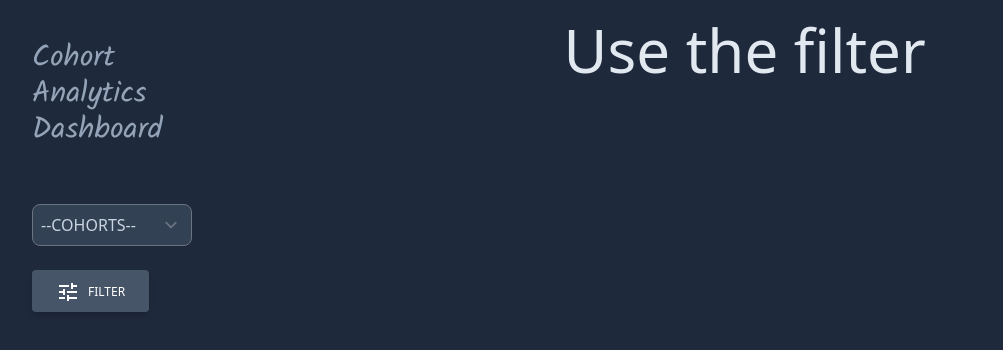
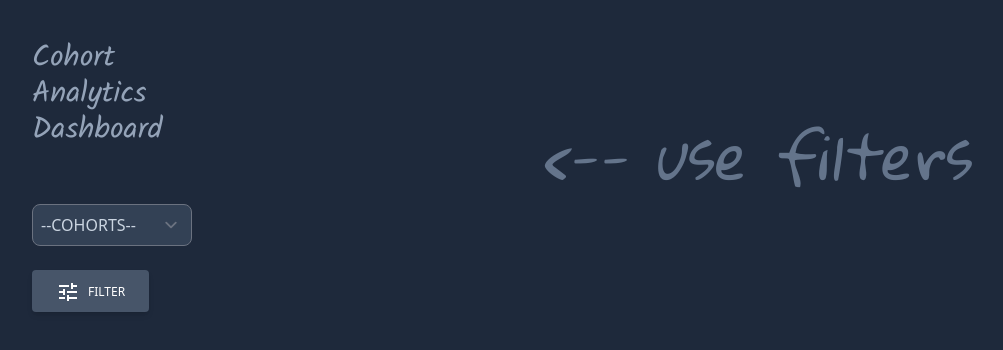
Before and after one commit to AhmedAnwarHafez/cohort-analytics-dashboard, a SvelteKit app: page / in a window 1280 px wide. Shown: the top 350 px of the page, without its empty margins (16-1019 px from the left). Built offline with nearby package versions, Linux system fonts and the light colour scheme.

Commit message:
improve styling

```diff
--- a/src/routes/+layout.svelte
+++ b/src/routes/+layout.svelte
@@ -80,13 +80,13 @@
 			</button>
 		</form>
 	</aside>
-	<section class="col-span-11 mt-5 mr-5 w-1/6 grow">
+	<section class="col-span-11 flex w-1/6 grow items-center justify-center">
 		{#if data.students.length > 0}
-			<article in:slide>
+			<article class="mt-10 ml-5" in:slide>
 				<slot />
 			</article>
 		{:else}
-			<p class="text-center text-6xl text-slate-200">Use the filter</p>
+			<p class="font-handwritten text-6xl italic text-slate-500">&lt-- use filters</p>
 		{/if}
 	</section>
 </main>
```
